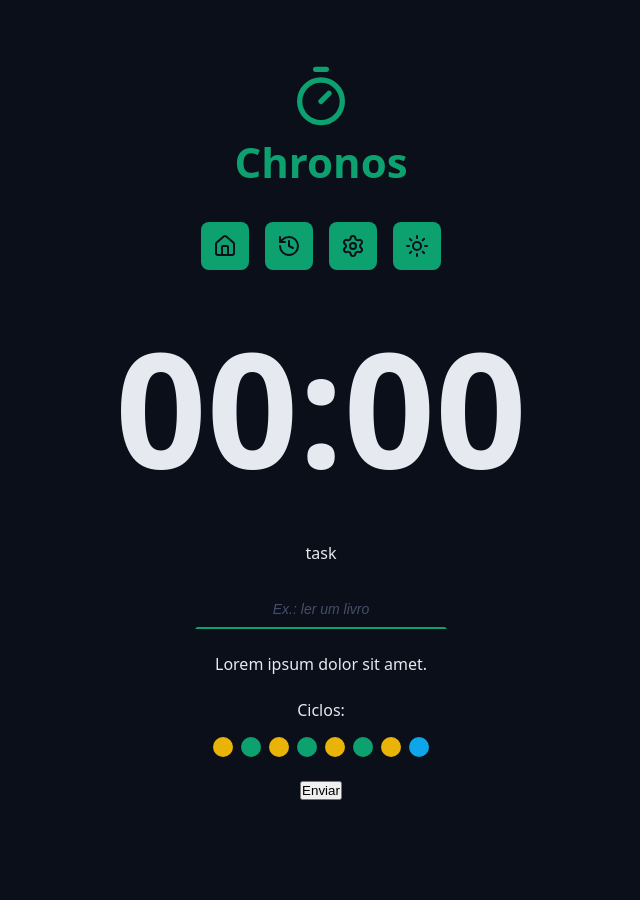
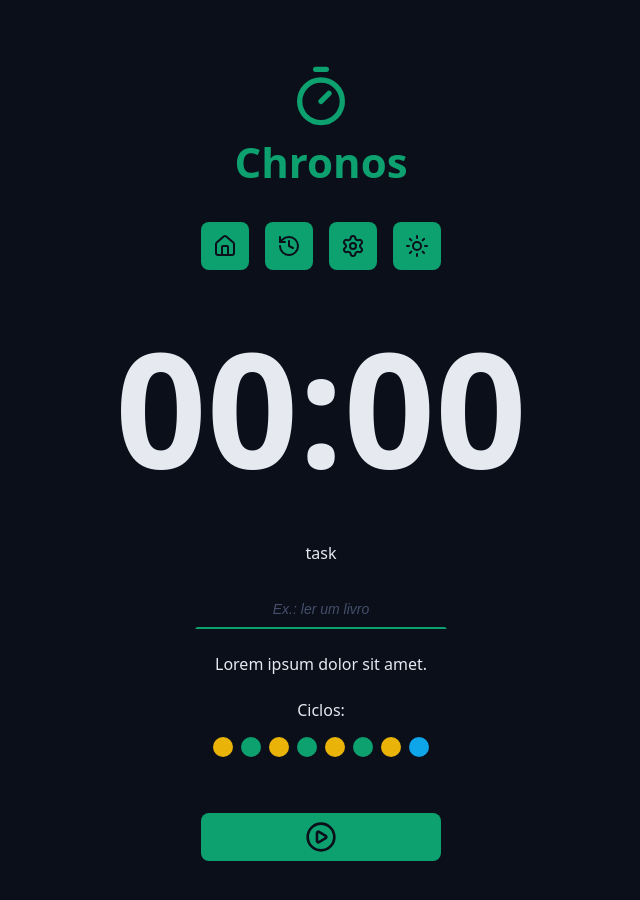
Before and after one commit to matheuscardosoc/chronos-pomodoro, a React (Vite) app: page / in a window 1280 px wide. Shown: the top 900 px of the page, without its empty margins (319-959 px from the left). Before the commit the page ends 832 px from the top, so only its background shows below. Built offline with nearby package versions, Linux system fonts and the light colour scheme.

Commit message:
Criando component DefaultButton

```diff
--- a/src/App.tsx
+++ b/src/App.tsx
@@ -8,6 +8,8 @@
 import { CountDown } from './components/CountDown';
 import { DefaultInput } from './components/DefaultInput';
 import { Cycles } from './components/Cycles';
+import { DefaultButton } from './components/DefaultButton';
+import { PlayCircleIcon, StopCircleIcon } from 'lucide-react';
 
 export function App() {
   return (
@@ -44,7 +46,8 @@
           </div>
 
           <div className='formRow'>
-            <button>Enviar</button>
+            <DefaultButton icon={<PlayCircleIcon />} />
+            {/* <DefaultButton icon={<StopCircleIcon />} color='red' /> */}
           </div>
         </form>
       </Container>
--- /dev/null
+++ b/src/components/DefaultButton/index.tsx
@@ -0,0 +1,20 @@
+import styles from './styles.module.css';
+
+type DefaultButtonProps = {
+  icon: React.ReactNode;
+  color?: 'green' | 'red';
+} & React.ComponentProps<'button'>;
+
+export function DefaultButton({
+  icon,
+  color = 'green',
+  ...props
+}: DefaultButtonProps) {
+  return (
+    <>
+      <button className={`${styles.button} ${styles[color]}`} {...props}>
+        {icon}
+      </button>
+    </>
+  );
+}
--- /dev/null
+++ b/src/components/DefaultButton/styles.module.css
@@ -0,0 +1,33 @@
+.button {
+  border: none;
+  background-color: var(--primary);
+  color: var(--text-over-primary);
+  display: flex;
+  align-items: center;
+  justify-content: center;
+  min-width: 24rem;
+  padding: 0.8rem;
+  border-radius: 0.8rem;
+  margin: 3.2rem 0;
+  cursor: pointer;
+  transition: 0.2s ease-in-out;
+}
+
+.button svg {
+  width: 3.2rem;
+  height: 3.2rem;
+}
+
+.button:hover {
+  filter: brightness(80%);
+}
+
+.green {
+  background-color: var(--primary);
+  color: var(--text-over-primary);
+}
+
+.red {
+  background-color: var(--error);
+  color: var(--text-over-error);
+}
```
